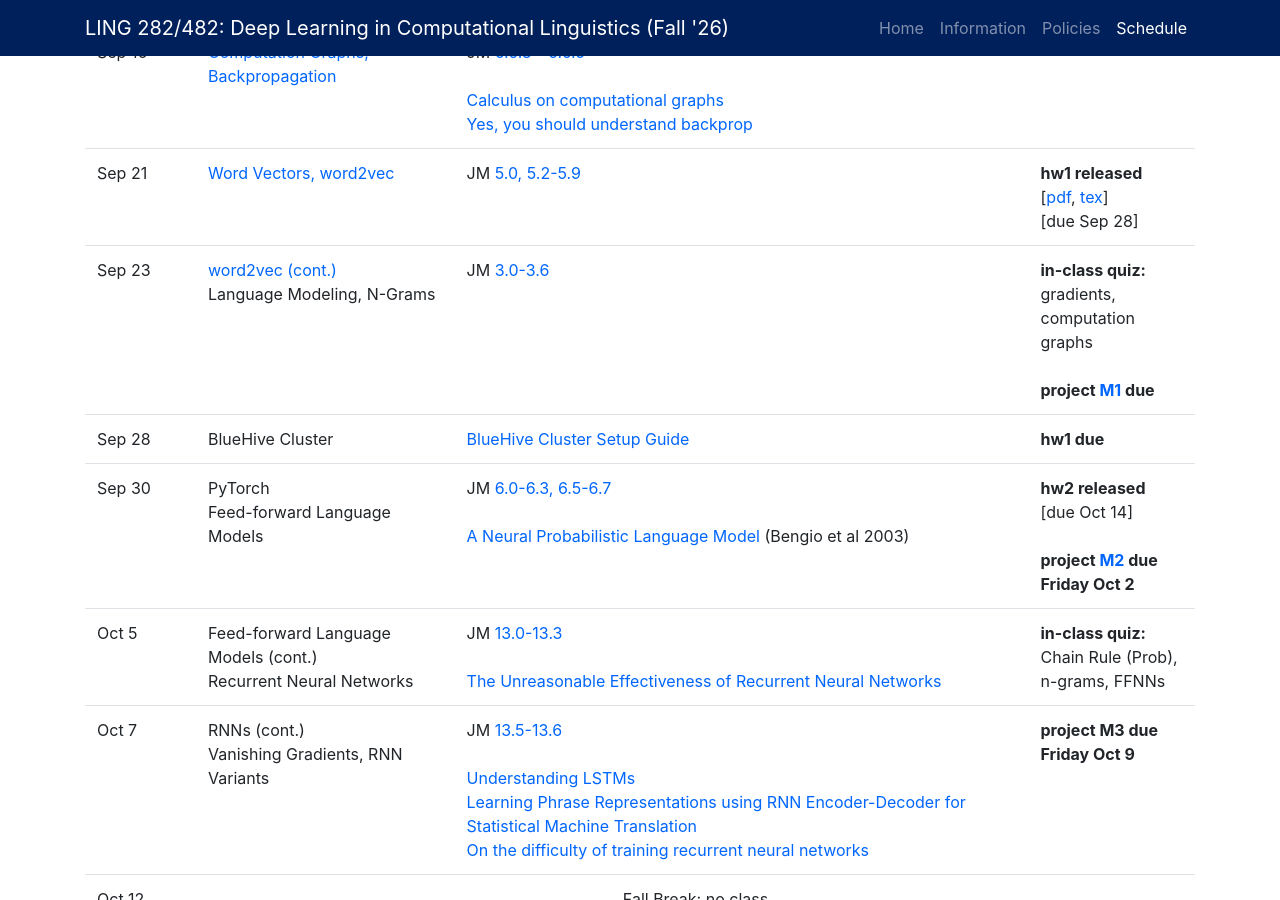
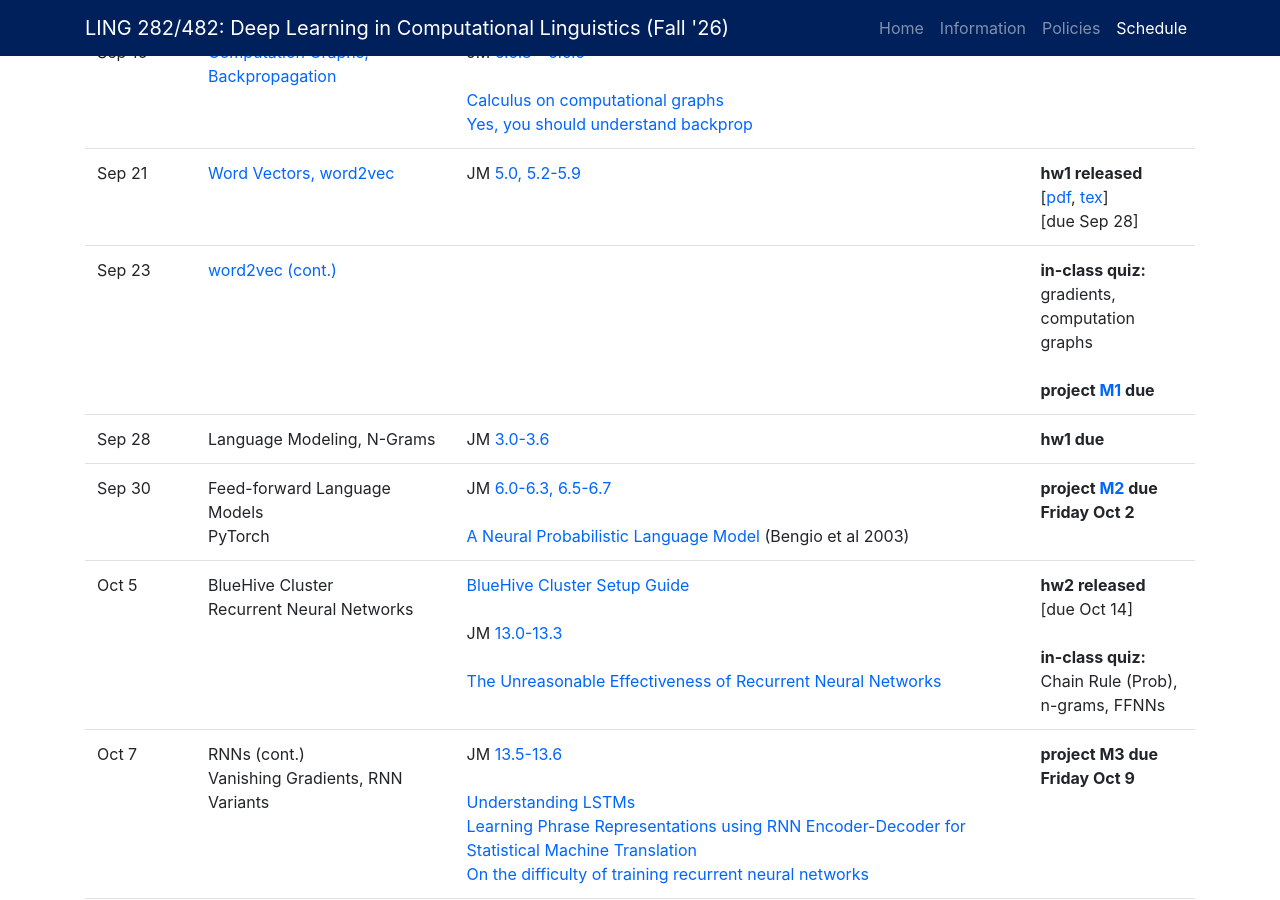
Before and after one commit to cmdowney88/cmdowney88.github.io, a Jekyll site: the page teaching/ling282/fall26/index.html, which Jekyll copies as it is, in a window 1280 px wide and 900 px high, scrolled down 3633 px. Built offline with Jekyll 4.4.1, drawn with Linux system fonts in a browser that asks for light colours.

Commit message:
ling282: reorganize schedule — move topics to new dates, move hw2 release to Oct 5

```diff
--- a/teaching/ling282/fall26/index.html
+++ b/teaching/ling282/fall26/index.html
@@ -346,11 +346,8 @@
 								<td>Sep 23</td>
 								<td>
 									<a href="slides/6_word2vec.pdf" target="_blank">word2vec (cont.)</a>
-									<br>Language Modeling, N-Grams
 								</td>
-								<td>
-									JM <a href="https://web.stanford.edu/~jurafsky/slp3/3.pdf" target="_blank">3.0-3.6</a>
-								</td>
+								<td></td>
 								<td>
 									<strong>in-class quiz:</strong> gradients, computation graphs
 									<br /><br />
@@ -372,8 +369,8 @@
 							<tr>
 								<td>Sep 30</td>
 								<td>
-									PyTorch
-									<br>Feed-forward Language Models
+									Feed-forward Language Models
+									<br>PyTorch
 								</td>
 								<td>
 									JM <a href="https://web.stanford.edu/~jurafsky/slp3/6.pdf" target="_blank">6.0-6.3, 6.5-6.7</a>
@@ -381,25 +378,27 @@
 									<a href="http://www.jmlr.org/papers/volume3/bengio03a/bengio03a.pdf" target="_blank">A Neural Probabilistic Language Model</a> (Bengio et al 2003)
 								</td>
 								<td>
-									<strong>hw2 released</strong>
-									<br />
-									[due Oct 14]
-									<br /><br />
 									<strong>project <a href="project/m2/" target="_blank">M2</a> due Friday Oct 2</strong>
 								</td>
 							</tr>
 							<tr>
 								<td>Oct 5</td>
 								<td>
-									Feed-forward Language Models (cont.)
+									BlueHive Cluster
 									<br>Recurrent Neural Networks
 								</td>
 								<td>
+									<a href="../../../guides/cluster-setup/" target="_blank">BlueHive Cluster Setup Guide</a>
+									<br /><br />
 									JM <a href="https://web.stanford.edu/~jurafsky/slp3/13.pdf" target="_blank">13.0-13.3</a>
 									<br /><br />
 									<a href="http://karpathy.github.io/2015/05/21/rnn-effectiveness/" target="_blank">The Unreasonable Effectiveness of Recurrent Neural Networks</a>
 								</td>
 								<td>
+									<strong>hw2 released</strong>
+									<br />
+									[due Oct 14]
+									<br /><br />
 									<strong>in-class quiz:</strong> Chain Rule (Prob), n-grams, FFNNs
 								</td>
 							</tr>
```
Also changed, not shown: other parts of teaching/ling282/fall26/index.html (+2 -2 lines).
